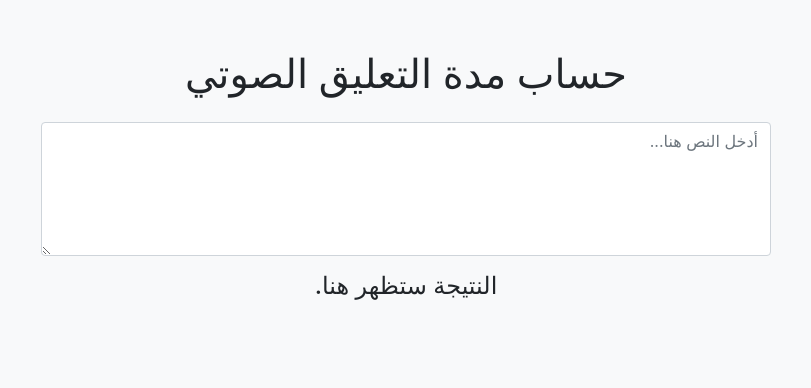
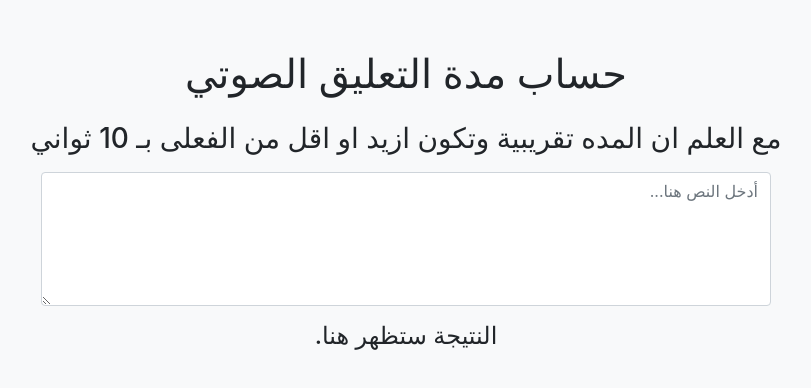
Before and after one commit to Devedmecheel/Voiceover-time, a plain HTML site: page index.html in a window 1280 px wide. Shown: the whole page, without its empty margins (234-1045 px from the left). Drawn offline with nearby package versions, Linux system fonts and the light colour scheme.

Commit message:
Update index.html

```diff
--- a/index.html
+++ b/index.html
@@ -18,6 +18,7 @@
 <body dir="rtl">
   <div class="container">
     <h1 class="text-center mb-4">حساب مدة التعليق الصوتي</h1>
+    <h3 class="text-center mb-3">مع العلم ان المده تقريبية وتكون ازيد او اقل من الفعلى بـ 10 ثواني</h3>
     <div class="row justify-content-center">
       <div class="col-md-8">
         <!-- حقل النص لإدخال المستخدم -->
```
